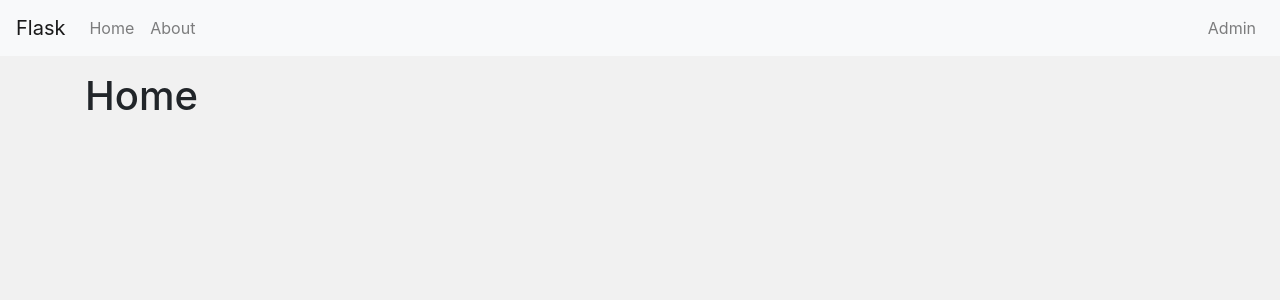
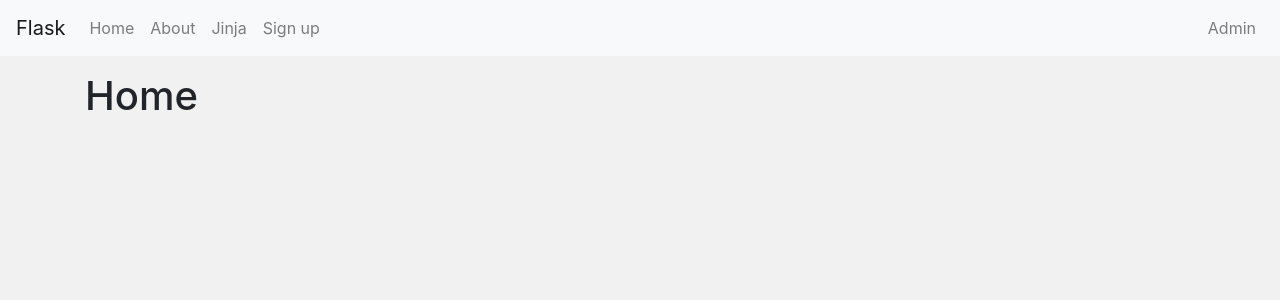
Before and after one commit to DjonnyLem/flask_test, a Flask app: page / in a window 1280 px wide. Shown: the top 300 px of the page. Run offline with Flask 2, Linux system fonts and the light colour scheme; some libraries are stand-ins or nearby versions.

Commit message:
Changed public_template.html

```diff
--- a/app/templates/public/templates/public_template.html
+++ b/app/templates/public/templates/public_template.html
@@ -30,6 +30,12 @@
         </li>
         <li class="nav-item">
           <a class="nav-link" href="/about">About</a>
+        </li>
+        <li class="nav-item">
+          <a class="nav-link" href="/jinja">Jinja</a>
+        </li>
+        <li class="nav-item">
+          <a class="nav-link" href="/sign_up">Sign up</a>
         </li>
       </ul>
     </div>
```
